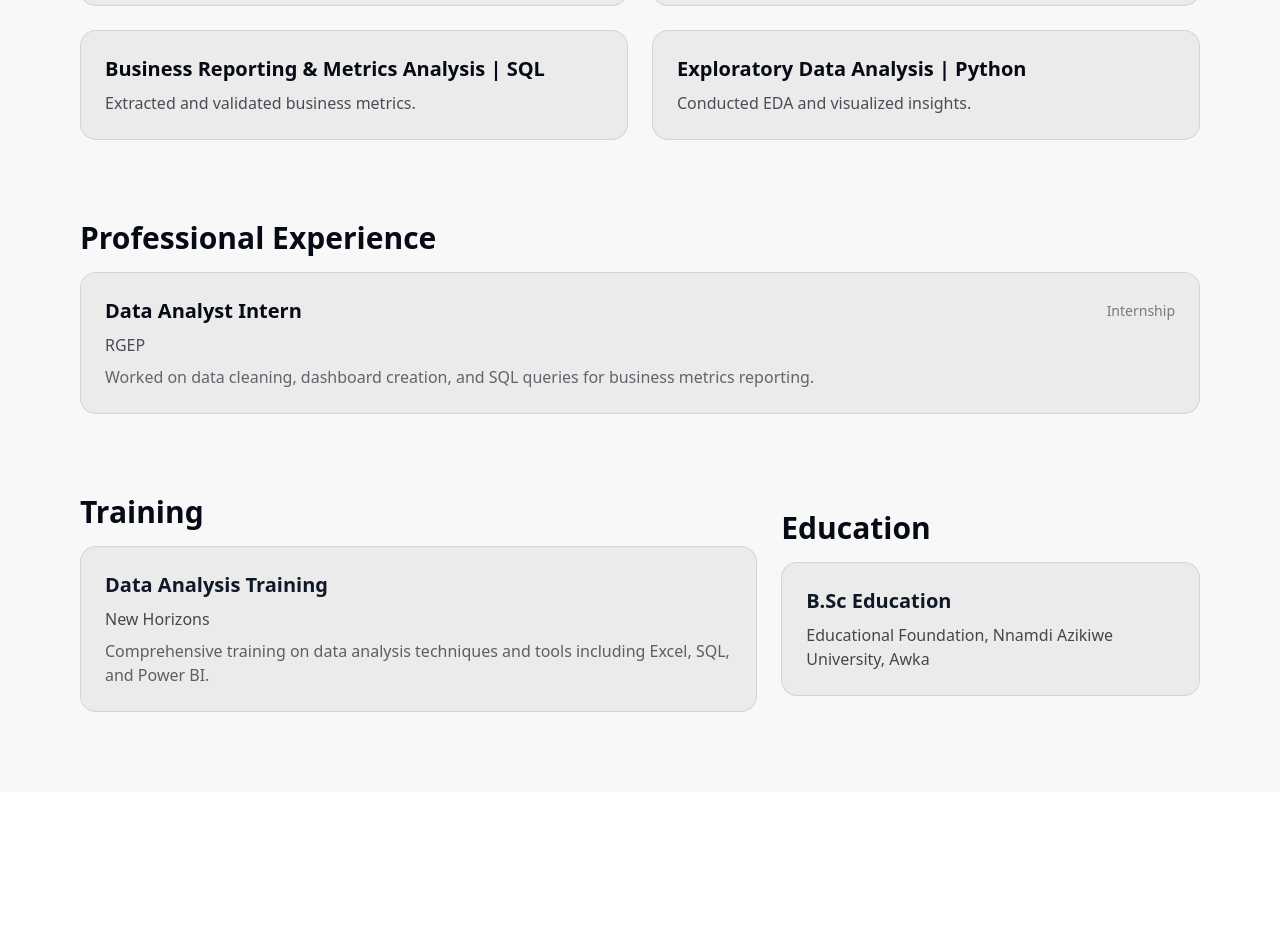
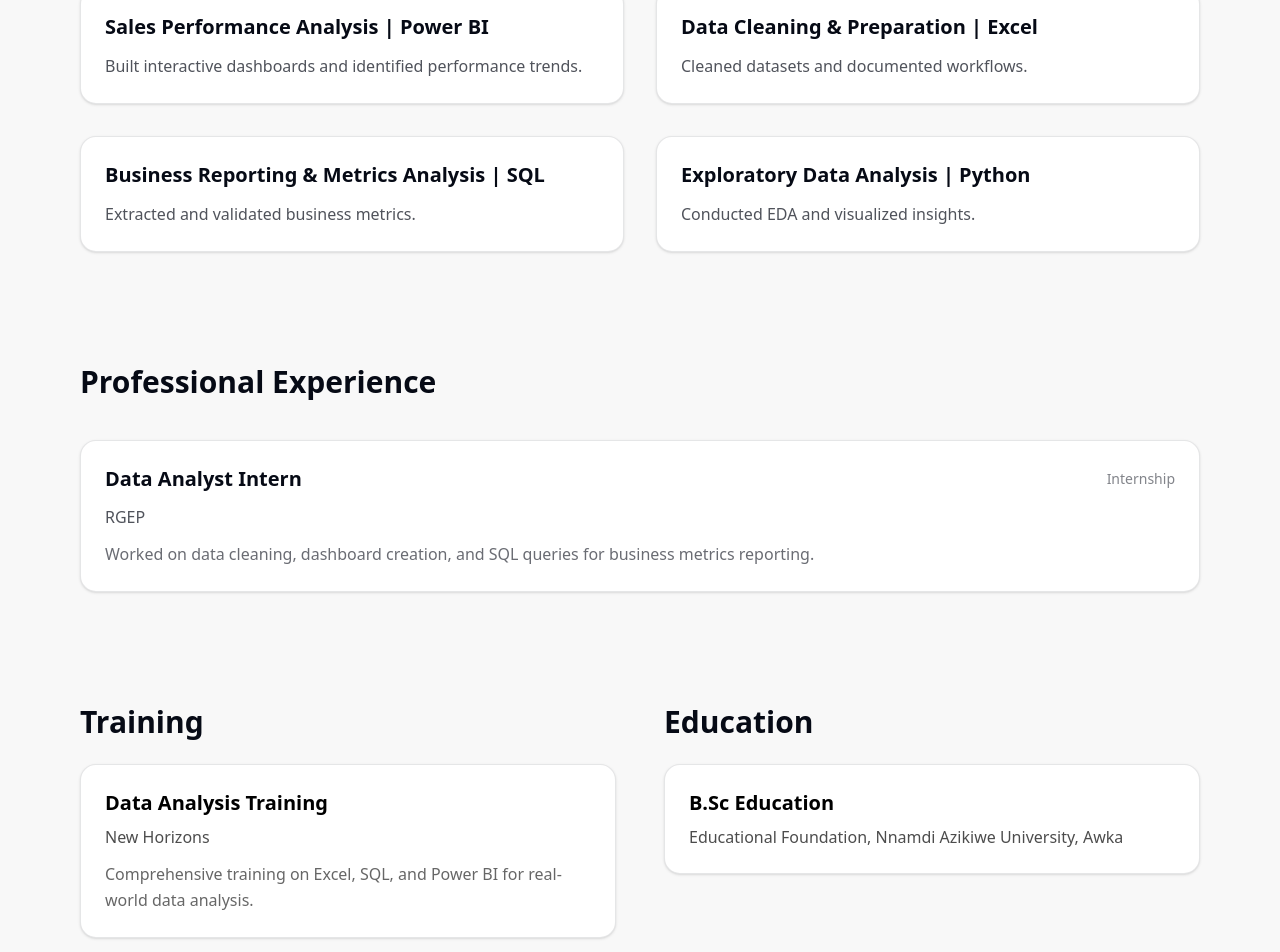
Before and after one commit to Kijedev/david-obioha, a Next.js app: page /Experience in a window 1280 px wide. Shown: the part 420-1372 px from the top of the page. Before the commit the page ends 1212 px from the top, so only its background shows below. Built offline with nearby package versions, Linux system fonts and the light colour scheme.

Commit message:
added animations

```diff
--- a/app/Experience/page.tsx
+++ b/app/Experience/page.tsx
@@ -1,15 +1,14 @@
+"use client";
+
+import { motion, Variants } from "framer-motion";
 import type { Metadata } from "next";
-
-export const metadata: Metadata = {
-    title: "Experience & Training",
-    description: "Project experience, professional experience, training, and education.",
-};
 
 export default function Page() {
     const projects = [
         {
             title: "Sales Performance Analysis | Power BI",
-            description: "Built interactive dashboards and identified performance trends.",
+            description:
+                "Built interactive dashboards and identified performance trends.",
         },
         {
             title: "Data Cleaning & Preparation | Excel",
@@ -30,7 +29,8 @@ export default function Page() {
             role: "Data Analyst Intern",
             company: "RGEP",
             period: "Internship",
-            description: "Worked on data cleaning, dashboard creation, and SQL queries for business metrics reporting.",
+            description:
+                "Worked on data cleaning, dashboard creation, and SQL queries for business metrics reporting.",
         },
     ];
 
@@ -38,97 +38,187 @@ export default function Page() {
         {
             title: "Data Analysis Training",
             institution: "New Horizons",
-            description: "Comprehensive training on data analysis techniques and tools including Excel, SQL, and Power BI.",
+            description:
+                "Comprehensive training on Excel, SQL, and Power BI for real-world data analysis.",
         },
     ];
 
     const education = [
         {
             degree: "B.Sc Education",
-            institution: "Educational Foundation, Nnamdi Azikiwe University, Awka",
+            institution:
+                "Educational Foundation, Nnamdi Azikiwe University, Awka",
         },
     ];
 
+    const sectionAnimation: Variants = {
+        hidden: { opacity: 0, y: 60 },
+        visible: {
+            opacity: 1,
+            y: 0,
+            transition: { duration: 0.8, ease: "easeOut" },
+        },
+    };
+
+    const cardAnimation: Variants = {
+        hidden: { opacity: 0, y: 40 },
+        visible: { opacity: 1, y: 0 },
+    };
+
     return (
-        <main id="workhistory" className="min-h-screen bg-[#F8F8F8] text-black px-6 md:px-20 py-20 space-y-20">
+        <main
+            id="workhistory"
+            className="min-h-screen bg-[#F8F8F8] text-black px-6 md:px-20 py-20 space-y-28"
+        >
             {/* Header */}
-            <div className="lg:text-right">
-                <h1 className="lg:text-6xl text-5xl font-bold text-[#060A15] mb-2">Experience & Training</h1>
-                <p className="text-[#060A15]/70 text-lg mt-4">
-                    Projects, professional experience, trainings, and education that shape my data analytics journey.
+            <motion.div
+                initial="hidden"
+                whileInView="visible"
+                viewport={{ once: true }}
+                variants={sectionAnimation}
+                className="max-w-6xl mx-auto lg:text-right"
+            >
+                <h1 className="lg:text-6xl text-5xl font-bold text-[#060A15]">
+                    Experience & Training
+                </h1>
+                <p className="text-[#060A15]/70 text-lg mt-6 max-w-2xl lg:ml-auto">
+                    Projects, professional experience, trainings, and education that
+                    shape my data analytics journey.
                 </p>
-            </div>
+            </motion.div>
 
             {/* Project Experience */}
-            <section className="max-w-6xl mx-auto space-y-8">
-                <h2 className="text-3xl font-bold text-[#060A15] mb-4">Project Experience</h2>
-                <div className="grid md:grid-cols-2 gap-6">
+            <motion.section
+                className="max-w-6xl mx-auto space-y-10"
+                initial="hidden"
+                whileInView="visible"
+                viewport={{ once: true }}
+                variants={sectionAnimation}
+            >
+                <h2 className="text-3xl font-bold text-[#060A15]">
+                    Project Experience
+                </h2>
+
+                <motion.div
+                    className="grid md:grid-cols-2 gap-8"
+                    variants={{
+                        visible: {
+                            transition: { staggerChildren: 0.15 },
+                        },
+                    }}
+                >
                     {projects.map((project, index) => (
-                        <div
+                        <motion.div
                             key={index}
-                            className="bg-black/5 border border-[#060A15]/10 rounded-2xl p-6 hover:bg-[#060A15]/10 transition"
+                            variants={cardAnimation}
+                            transition={{ duration: 0.6 }}
+                            whileHover={{ y: -6 }}
+                            className="bg-white shadow-sm border border-[#060A15]/10 rounded-2xl p-6 hover:shadow-md transition"
                         >
-                            <h3 className="text-xl text-[#060A15] font-semibold mb-2">{project.title}</h3>
-                            <p className="text-[#060A15]/70">{project.description}</p>
+                            <h3 className="text-xl text-[#060A15] font-semibold mb-3">
+                                {project.title}
+                            </h3>
+                            <p className="text-[#060A15]/70 leading-relaxed">
+                                {project.description}
+                            </p>
+                        </motion.div>
+                    ))}
+                </motion.div>
+            </motion.section>
+
+            {/* Professional Experience */}
+            <motion.section
+                className="max-w-6xl mx-auto space-y-10"
+                initial="hidden"
+                whileInView="visible"
+                viewport={{ once: true }}
+                variants={sectionAnimation}
+            >
+                <h2 className="text-3xl font-bold text-[#060A15]">
+                    Professional Experience
+                </h2>
+
+                {professionalExperience.map((job, index) => (
+                    <motion.div
+                        key={index}
+                        variants={cardAnimation}
+                        transition={{ duration: 0.6 }}
+                        whileHover={{ y: -6 }}
+                        className="bg-white shadow-sm border border-[#060A15]/10 rounded-2xl p-6 hover:shadow-md transition"
+                    >
+                        <div className="flex justify-between items-center mb-3">
+                            <h3 className="text-xl font-semibold text-[#060A15]">
+                                {job.role}
+                            </h3>
+                            <span className="text-[#060A15]/50 text-sm">
+                                {job.period}
+                            </span>
                         </div>
+                        <p className="text-[#060A15]/70 font-medium">
+                            {job.company}
+                        </p>
+                        <p className="text-[#060A15]/60 mt-3 leading-relaxed">
+                            {job.description}
+                        </p>
+                    </motion.div>
+                ))}
+            </motion.section>
+
+            {/* Training & Education */}
+            <motion.div
+                className="max-w-6xl mx-auto grid lg:grid-cols-2 gap-12"
+                initial="hidden"
+                whileInView="visible"
+                viewport={{ once: true }}
+                variants={sectionAnimation}
+            >
+                {/* Training */}
+                <div className="space-y-6">
+                    <h2 className="text-3xl font-bold text-[#060A15]">
+                        Training
+                    </h2>
+                    {trainings.map((train, index) => (
+                        <motion.div
+                            key={index}
+                            variants={cardAnimation}
+                            whileHover={{ y: -6 }}
+                            className="bg-white shadow-sm border border-[#060A15]/10 rounded-2xl p-6 hover:shadow-md transition"
+                        >
+                            <h3 className="text-xl font-semibold mb-2">
+                                {train.title}
+                            </h3>
+                            <p className="text-black/70 font-medium">
+                                {train.institution}
+                            </p>
+                            <p className="text-black/60 mt-3 leading-relaxed">
+                                {train.description}
+                            </p>
+                        </motion.div>
                     ))}
                 </div>
-            </section>
 
-            {/* Professional Experience */}
-            <section className="max-w-6xl mx-auto space-y-8">
-                <h2 className="text-3xl font-bold text-[#060A15] mb-4">Professional Experience</h2>
+                {/* Education */}
                 <div className="space-y-6">
-                    {professionalExperience.map((job, index) => (
-                        <div
+                    <h2 className="text-3xl font-bold text-[#060A15]">
+                        Education
+                    </h2>
+                    {education.map((edu, index) => (
+                        <motion.div
                             key={index}
-                            className="bg-black/5 border border-[#060A15]/10 rounded-2xl p-6 hover:bg-[#060A15]/10 transition"
+                            variants={cardAnimation}
+                            whileHover={{ y: -6 }}
+                            className="bg-white shadow-sm border border-[#060A15]/10 rounded-2xl p-6 hover:shadow-md transition"
                         >
-                            <div className="flex justify-between items-center mb-2">
-                                <h3 className="text-xl font-semibold text-[#060A15]">{job.role}</h3>
-                                <span className="text-[#060A15]/50 text-sm">{job.period}</span>
-                            </div>
-                            <p className="text-[#060A15]/70">{job.company}</p>
-                            <p className="text-[#060A15]/60 mt-2">{job.description}</p>
-                        </div>
+                            <h3 className="text-xl font-semibold mb-2">
+                                {edu.degree}
+                            </h3>
+                            <p className="text-black/70 font-medium">
+                                {edu.institution}
+                            </p>
+                        </motion.div>
                     ))}
                 </div>
-            </section>
-
-            <div className="flex flex-col lg:flex-row items-center justify-center gap-4 sm:gap-6 text-[#101828] max-w-6xl mx-auto">
-                {/* Training */}
-                <section className="max-w-6xl mx-auto space-y-8">
-                    <h2 className="text-3xl font-bold text-[#060A15] mb-4">Training</h2>
-                    <div className="space-y-6">
-                        {trainings.map((train, index) => (
-                            <div
-                                key={index}
-                                className="bg-black/5 border border-[#060A15]/10 rounded-2xl p-6 hover:bg-[#060A15]/10 transition"
-                            >
-                                <h3 className="text-xl font-semibold mb-2">{train.title}</h3>
-                                <p className="text-black/70">{train.institution}</p>
-                                <p className="text-black/60 mt-2">{train.description}</p>
-                            </div>
-                        ))}
-                    </div>
-                </section>
-
-                {/* Education */}
-                <section className="max-w-6xl mx-auto space-y-8">
-                    <h2 className="text-3xl font-bold text-[#060A15] mb-4">Education</h2>
-                    <div className="space-y-6">
-                        {education.map((edu, index) => (
-                            <div
-                                key={index}
-                                className="bg-black/5 border border-[#060A15]/10 rounded-2xl p-6 hover:bg-[#060A15]/10 transition"
-                            >
-                                <h3 className="text-xl font-semibold mb-2">{edu.degree}</h3>
-                                <p className="text-black/70">{edu.institution}</p>
-                            </div>
-                        ))}
-                    </div>
-                </section>
-            </div>
+            </motion.div>
         </main>
     );
 }
--- a/app/Homepage/page.tsx
+++ b/app/Homepage/page.tsx
@@ -1,3 +1,5 @@
+"use client";
+
 import type { Metadata } from "next";
 import { TiSocialLinkedin } from "react-icons/ti";
 import { FaWhatsapp } from "react-icons/fa";
@@ -9,11 +11,12 @@ import Projects from "../Projects/page";
 import Experience from "../Experience/page";
 import Link from "next/link";
 import Footer from "../Section/Footer/page";
+import { motion } from "framer-motion";
 
-export const metadata: Metadata = {
-    title: "",
-    description: "",
-};
+// export const metadata: Metadata = {
+//     title: "",
+//     description: "",
+// };
 
 export default function page() {
     return (
@@ -21,104 +24,79 @@ export default function page() {
             <Navbar />
 
             <header className="lg:h-screen h-[80vh] flex flex-col justify-center px-4 sm:px-6 md:px-10 lg:px-20 pt-10 text-white overflow-hidden">
-                {/* <p className="text-center text-sm sm:text-base md:text-lg text-[#101828]/80 mb-6">Hello, I'm</p> */}
 
                 <div className="relative w-full max-w-[1400px] mx-auto px-4 py-20 flex justify-center items-center">
 
                     {/* Floating Tags */}
 
-                    <span className="absolute
-    left-[5%] top-[10%]
-    sm:left-[10%] sm:top-[8%]
-    md:left-[15%] md:top-[5%]
-    rotate-[-12deg]
-    bg-purple-300/90 text-purple-900
-    px-3 py-1
-    rounded-full text-xs sm:text-sm
-    font-medium shadow-lg">
-                        Data Analysis
-                    </span>
-
-                    <span className="absolute
-    right-[5%] top-[5%]
-    sm:right-[10%]
-    md:right-[15%]
-    rotate-[12deg]
-    bg-blue-300/90 text-blue-900
-    px-3 py-1
-    rounded-full text-xs sm:text-sm
-    font-medium shadow-lg">
-                        Datasets
-                    </span>
-
-                    <span className="absolute
-    right-[8%] bottom-[15%]
-    sm:right-[12%] sm:bottom-[18%]
-    md:right-[18%] md:bottom-[20%]
-    rotate-[10deg]
-    bg-pink-300/90 text-pink-900
-    px-3 py-1
-    rounded-full text-xs sm:text-sm
-    font-medium shadow-lg">
-                        Data Cleaning
-                    </span>
-
-                    <span className="absolute
-    left-[8%] bottom-[12%]
-    sm:left-[12%] sm:bottom-[15%]
-    md:left-[18%] md:bottom-[18%]
-    rotate-[-8deg]
-    bg-orange-300/90 text-orange-900
-    px-3 py-1
-    rounded-full text-xs sm:text-sm
-    font-medium shadow-lg">
-                        Visualization
-                    </span>
+                    {[
+                        { text: "Data Analysis", className: "left-[5%] top-[10%] sm:left-[10%] sm:top-[8%] md:left-[15%] md:top-[5%] rotate-[-12deg] bg-purple-300/90 text-purple-900" },
+                        { text: "Datasets", className: "right-[5%] top-[5%] sm:right-[10%] md:right-[15%] rotate-[12deg] bg-blue-300/90 text-blue-900" },
+                        { text: "Data Cleaning", className: "right-[8%] bottom-[15%] sm:right-[12%] sm:bottom-[18%] md:right-[18%] md:bottom-[20%] rotate-[10deg] bg-pink-300/90 text-pink-900" },
+                        { text: "Visualization", className: "left-[8%] bottom-[12%] sm:left-[12%] sm:bottom-[15%] md:left-[18%] md:bottom-[18%] rotate-[-8deg] bg-orange-300/90 text-orange-900" },
+                    ].map((tag, index) => (
+                        <motion.span
+                            key={index}
+                            initial={{ opacity: 0, y: 40 }}
+                            animate={{
+                                opacity: 1,
+                                y: [0, -8, 0],
+                            }}
+                            transition={{
+                                opacity: { delay: 0.2 * index, duration: 0.6, ease: "easeOut" },
+                                y: {
+                                    delay: 0.2 * index,
+                                    duration: 4,
+                                    repeat: Infinity,
+                                    ease: "easeInOut",
+                                },
+                            }}
+                            className={`absolute px-3 py-1 rounded-full text-xs sm:text-sm font-medium shadow-lg ${tag.className}`}
+                        >
+                            {tag.text}
+                        </motion.span>
+                    ))}
 
                     {/* Main Heading */}
 
-                    <h1 className="
-    text-[#060A15]
-    font-bold
-    text-center
-    leading-[0.9]
-    tracking-[-0.04em]
-    text-[clamp(2.5rem,8vw,8rem)]
-  ">
+                    <motion.h1
+                        initial={{ opacity: 0, y: 60 }}
+                        animate={{ opacity: 1, y: 0 }}
+                        transition={{ duration: 1, ease: "easeOut" }}
+                        className="text-[#060A15] font-bold text-center leading-[0.9] tracking-[-0.04em] text-[clamp(2.5rem,8vw,8rem)]"
+                    >
                         OBIOHA IKECHUKWU DAVID
-                    </h1>
-
+                    </motion.h1>
                 </div>
 
+                {/* Sub Text */}
+                <motion.p
+                    initial={{ opacity: 0, y: 40 }}
+                    animate={{ opacity: 1, y: 0 }}
+                    transition={{ delay: 0.8, duration: 0.8 }}
+                    className="text-md text-[#101828]/80 text-center mt-6 sm:mt-8 max-w-2xl mx-auto"
+                >
+                    A Data Analyst with a solid foundation in data cleaning, analysis, and visualization. Hands-on experience working on real-world datasets through structured training, internship experience, and independent projects
+                </motion.p>
 
-                <p className="text-md text-[#101828]/80 text-center mt-6 sm:mt-8 max-w-2xl mx-auto">
-                    A Data Analyst with a solid foundation in data cleaning, analysis, and visualization. Hands-on experience working on real-world datasets through structured training, internship experience, and independent projects
-                </p>
-
-                <div className="flex flex-col lg:flex-row items-center justify-center gap-4 sm:gap-6 mt-6 sm:mt-8 text-[#060A15]">
+                {/* Buttons & Icons */}
+                <motion.div
+                    initial={{ opacity: 0, y: 40 }}
+                    animate={{ opacity: 1, y: 0 }}
+                    transition={{ delay: 1, duration: 0.8 }}
+                    className="flex flex-col lg:flex-row items-center justify-center gap-4 sm:gap-6 mt-6 sm:mt-8 text-[#060A15]"
+                >
                     <button className="cursor-pointer border border-[#060A15] rounded-full px-6 sm:px-8 py-3 sm:py-4 text-sm sm:text-base hover:bg-[#060A15] hover:text-white transition">
-                        View My Work</button>
+                        View My Work
+                    </button>
 
                     <div className="flex gap-4 text-xl sm:text-2xl">
-                        <Link href="https://www.linkedin.com/in/obioha-david-878743235" target="_blank">
-                            <span className="h-12 w-12 text-2xl text-[#060A15] p-1 rounded-full bg-black/5 flex items-center justify-center hover:bg-black/10 transition">
-                                <TiSocialLinkedin />
-                            </span>
-                        </Link>
-                        <Link href="https://wa.me/2347054075547" target="_blank">
-                            <span className="h-12 w-12 text-2xl text-[#060A15] p-1 rounded-full bg-black/5 flex items-center justify-center hover:bg-black/10 transition">
-                                <FaWhatsapp />
-                            </span>
-                        </Link>
+                        {/* Icons remain same */}
+                    </div>
+                </motion.div>
 
-                        <Link href="mailto:davidobioha268@gmail.com" target="_blank">
-                            <span className="h-12 w-12 text-2xl text-[#060A15] p-1 rounded-full bg-black/5 flex items-center justify-center hover:bg-black/10 transition">
-                                <MdOutlineEmail />
-                            </span>
-                        </Link>
-                    </div>
-                </div>
             </header>
+
 
             <About />
             <Projects />
--- a/app/Section/Footer/page.tsx
+++ b/app/Section/Footer/page.tsx
@@ -5,10 +5,6 @@ import { IoMdCall } from "react-icons/io";
 import { FaWhatsapp } from "react-icons/fa";
 import { MdOutlineEmail } from "react-icons/md";
 
-export const metadata: Metadata = {
-    title: "",
-    description: "",
-};
 
 export default function page() {
     return (
--- a/package.json
+++ b/package.json
@@ -10,6 +10,7 @@
   },
   "dependencies": {
     "@studio-freight/lenis": "^1.0.42",
+    "framer-motion": "^12.34.0",
     "next": "16.1.6",
     "react": "19.2.3",
     "react-dom": "19.2.3",
```
Also changed, not shown: app/About/page.tsx (+59 -25 lines), app/Components/Navbar/page.tsx (+0 -12 lines), app/Projects/page.tsx (+72 -26 lines), app/Section/Skills/page.tsx (+79 -18 lines), 1 other file (tests, documents, lock files or other folders).
